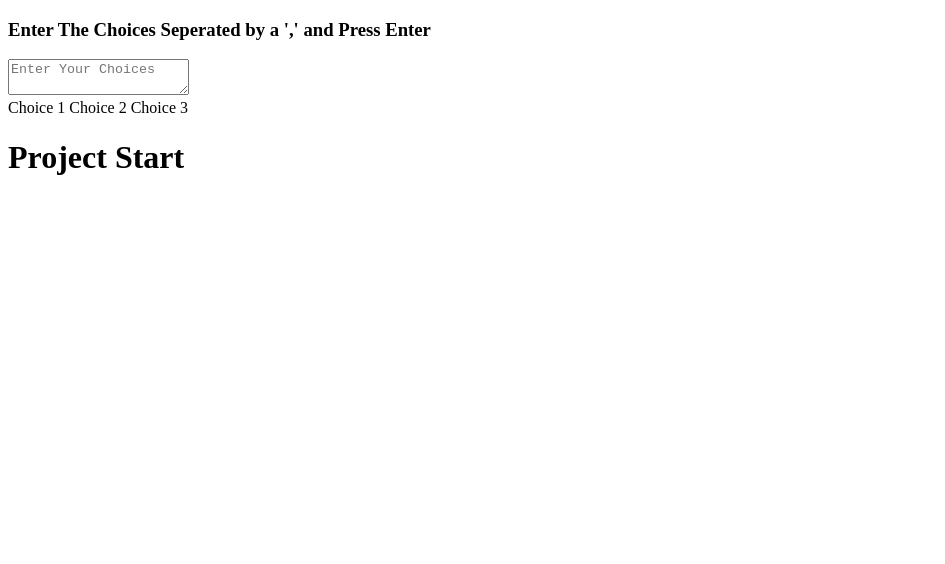
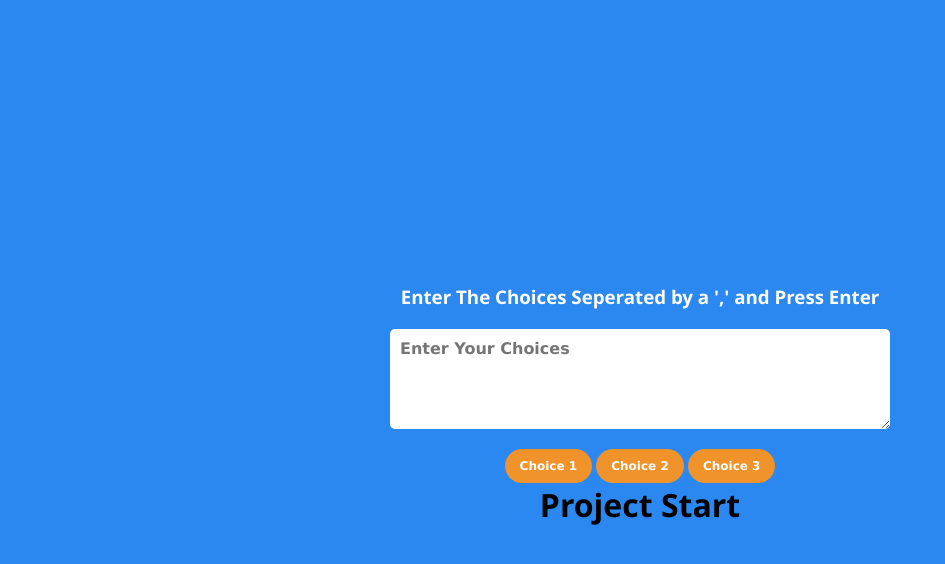
Before and after one commit to sumant7/Vanilla-FrontEnd, a plain HTML site: page Random Choice/index.html in a window 1280 px wide. Shown: the whole page, without its empty margins (0-945 px from the left). Drawn offline with Linux system fonts and the light colour scheme.

Commit message:
random Choice Css base

```diff
--- a/Random Choice/style.css
+++ b/Random Choice/style.css
@@ -1,3 +1,53 @@
 *{
     box-sizing: border-box;
+    margin: 0;
+
+    color: black;
 }
+body{
+    background-color: #2b88f0;
+    font-family: 'Segoe UI', Tahoma, Geneva, Verdana, sans-serif;
+    display: flex;
+    justify-content: center;
+    align-items: center;
+    flex-direction: column;
+    height: 100vh;
+    overflow: hidden;
+}
+h3{
+    color: white;
+    margin: 10px 0 20px;
+}
+
+.container{
+    width: 500px;
+    display: flex;
+    flex-direction: column;
+    justify-content: center;
+    align-items: center;
+}
+
+#textarea{
+    border: none;
+    display: block;
+    width: 100%;
+    padding: 10px;
+    height: 100px;
+    font-size: 1rem;
+    font-weight: bold;
+    font-family: 'Lucida Sans', 'Lucida Sans Regular', 'Lucida Grande', 'Lucida Sans Unicode', Geneva, Verdana, sans-serif;
+    border-radius: 5px;
+    margin: 0 0 20px;
+}
+
+.tag{
+    background-color: #f0932b;
+    color: white;
+    border-radius: 50px;
+    padding: 10px 15px;
+    margin: 0 5ps 10px 0;
+    display: inline-block;
+    font-size: 12px;
+    font-weight: bold;
+    font-family: 'Lucida Sans', 'Lucida Sans Regular', 'Lucida Grande', 'Lucida Sans Unicode', Geneva, Verdana, sans-serif;
+}
```
